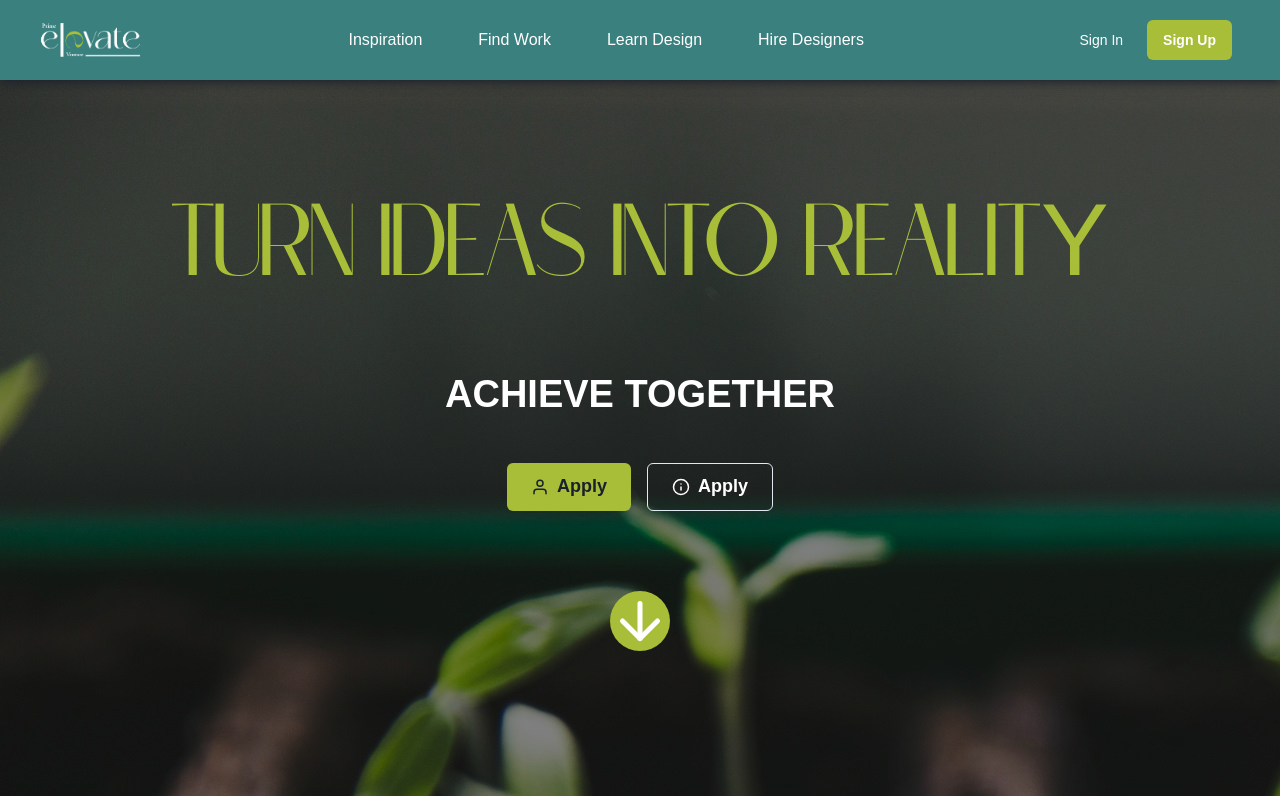
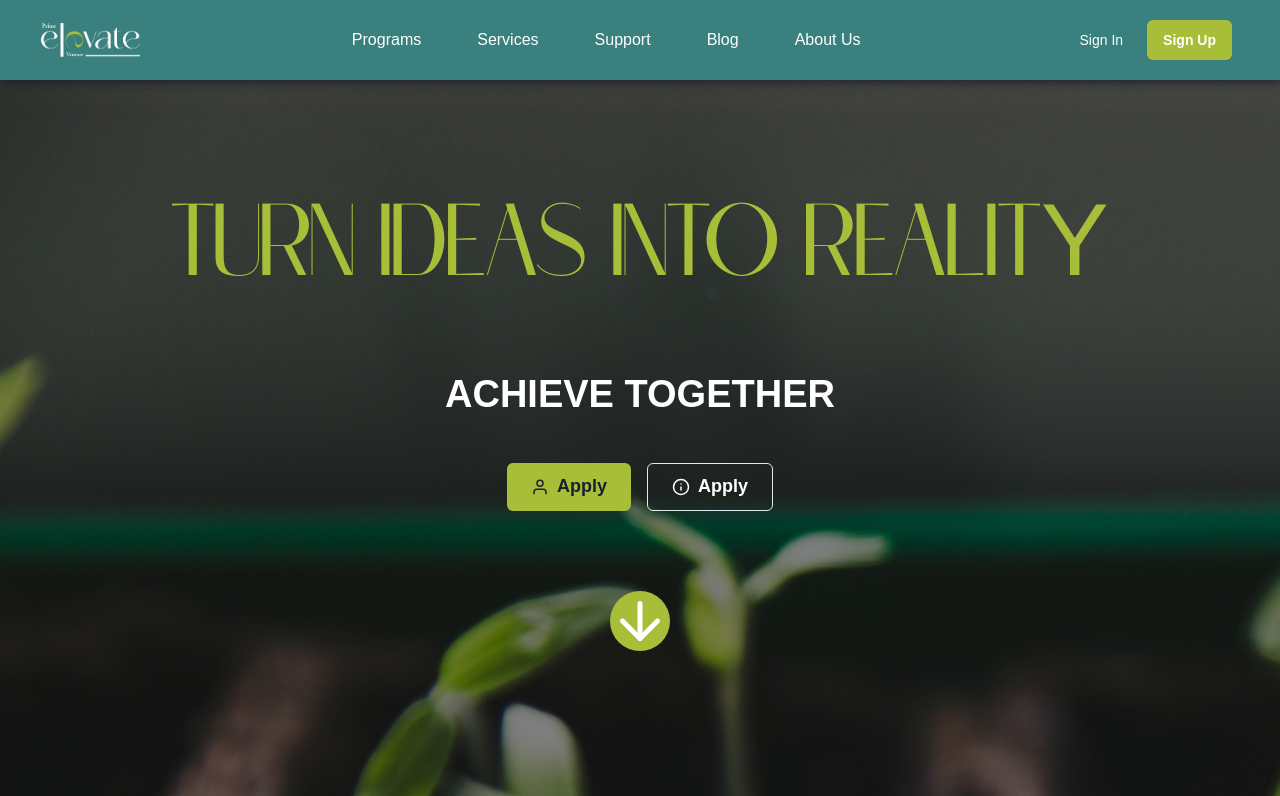
Before and after one commit to ziadhm001/pev-portal, a React (Vite) app in the folder frontend/: page / in a window 1280 px wide. Shown: the top 796 px of the page. Built offline with nearby package versions, Linux system fonts and the light colour scheme.

Commit message:
quick ui updates in navbar

```diff
--- a/frontend/src/components/navbar/NavBar.jsx
+++ b/frontend/src/components/navbar/NavBar.jsx
@@ -12,7 +12,7 @@ import {
   Image,
 } from "@chakra-ui/react";
 import { HamburgerIcon, CloseIcon, ChevronDownIcon } from "@chakra-ui/icons";
-import { useNavigate } from "react-router-dom";
+import { Link, useNavigate } from "react-router-dom";
 import logo1 from "../../assets/images/logo1.png";
 
 export default function NavBar() {
@@ -124,6 +124,8 @@ const DesktopNav = () => {
   return (
     <Stack direction={"row"} spacing={4} align={"center"}>
       {NAV_ITEMS.map((navItem) => (
+        <>
+          <Link to={navItem.href}>
             <Box
               key={navItem.label}
               p={5}
@@ -132,6 +134,8 @@ const DesktopNav = () => {
             >
               {navItem.label}
             </Box>
+          </Link>
+        </>
       ))}
     </Stack>
   );
@@ -159,19 +163,20 @@ const MobileNavItem = ({ label, children, href }) => {
       <Box
         py={2}
         as="a"
-        href={href ?? "#"}
         justifyContent="space-between"
         alignItems="center"
         _hover={{
           textDecoration: "none",
         }}
       >
+        <Link to={href} key={label}>
           <Text
             fontWeight={600}
             color={useColorModeValue("gray.600", "gray.200")}
           >
             {label}
           </Text>
+        </Link>
         {children && (
           <Icon
             as={ChevronDownIcon}
@@ -194,9 +199,11 @@ const MobileNavItem = ({ label, children, href }) => {
         >
           {children &&
             children.map((child) => (
-              <Box as="a" key={child.label} py={2} href={child.href}>
+              <Link to={child.href} key={child.label}>
+                <Box as="a" key={child.label} py={2}>
                   {child.label}
                 </Box>
+              </Link>
             ))}
         </Stack>
       </Collapse>
@@ -206,19 +213,23 @@ const MobileNavItem = ({ label, children, href }) => {
 
 const NAV_ITEMS = [
   {
-    label: "Inspiration",
+    label: "Programs",
     href: "#",
   },
   {
-    label: "Find Work",
+    label: "Services",
     href: "#",
   },
   {
-    label: "Learn Design",
+    label: "Support",
+    href: "/support",
+  },
+  {
+    label: "Blog",
     href: "#",
   },
   {
-    label: "Hire Designers",
+    label: "About Us",
     href: "#",
   },
 ];
--- a/frontend/src/components/sections/FAQ.jsx
+++ b/frontend/src/components/sections/FAQ.jsx
@@ -35,6 +35,13 @@ function FAQ() {
       pt={8}
       pb={8}
       boxShadow={"0px 2px 20px 1px #00000045"}
+    >
+      <Stack
+        spacing={4}
+        px={{
+          md: "200px",
+        }}
+        w={"100%"}
       >
         <Container maxW={"container.lg"}>
           <Stack
@@ -78,8 +85,9 @@ function FAQ() {
               ))}
             </Accordion>
           </Stack>
+        </Container>
         <StillHavQuestions />
-      </Container>
+      </Stack>
     </Flex>
   );
 }
--- a/frontend/src/components/sections/PerksAndPartners.jsx
+++ b/frontend/src/components/sections/PerksAndPartners.jsx
@@ -32,7 +32,7 @@ function PerksAndPartners() {
             p={8}
             alignItems={"center"}
           >
-            {/* <svg
+            <svg
               //   width="331"
               height="60"
               viewBox="0 0 331 60"
@@ -371,7 +371,7 @@ function PerksAndPartners() {
                   <stop offset="1" stopColor="#3D9BA2" />
                 </linearGradient>
               </defs>
-            </svg> */}
+            </svg>
           </Stack>
           <Stack
             direction={{
@@ -381,7 +381,7 @@ function PerksAndPartners() {
             spacing={4}
             align={"center"}
           >
-            {/* <svg
+            <svg
               width="304"
               height="58"
               viewBox="0 0 304 58"
@@ -480,7 +480,7 @@ function PerksAndPartners() {
                 d="M313.93 40.8877V50.5478H323.591V40.8877H313.93Z"
                 fill="#E4E4E7"
               />
-            </svg> */}
+            </svg>
           </Stack>
         </Stack>
       </Container>
--- a/frontend/src/pages/public/SupportPage.jsx
+++ b/frontend/src/pages/public/SupportPage.jsx
@@ -4,6 +4,7 @@ import DefaultLayout from "../../layouts/DefaultLayout";
 function SupportPage() {
   return (
     <DefaultLayout>
+      <br />
       <FAQ />
     </DefaultLayout>
   );
```
Lines whose indentation alone changed are shown as unchanged.
